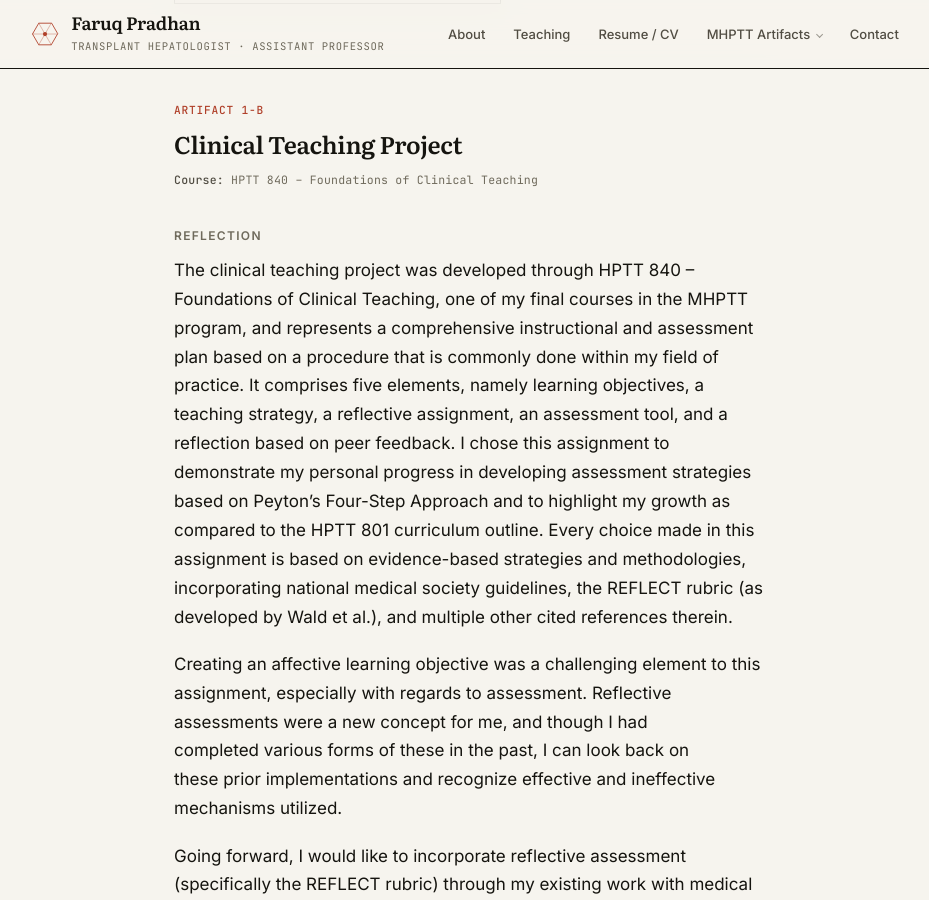
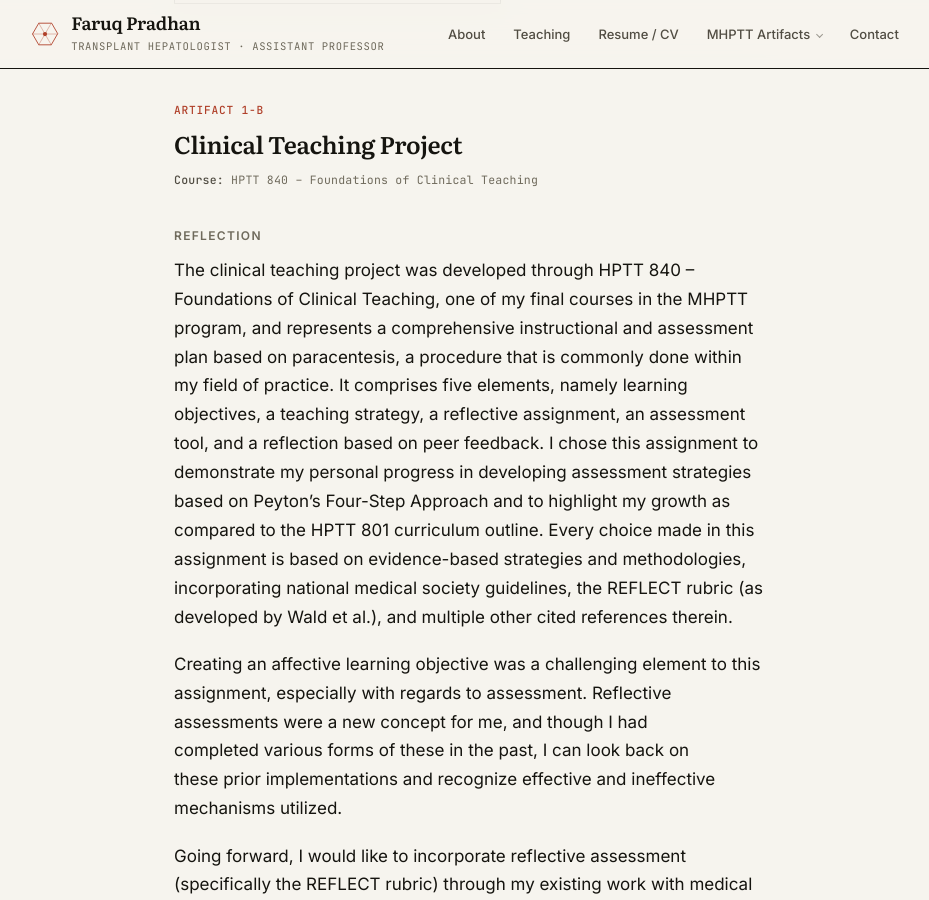
Before and after one commit to fpradhan/fpradhan.github.io, a Jekyll site: the page built from _competencies/1-instructional-methods.md, in a window 1280 px wide and 900 px high, scrolled down 1587 px. Shown: the whole window, without its empty margins (170-1099 px from the left). Built offline with Jekyll 4.4.1, drawn with Linux system fonts in a browser that asks for light colours.

Commit message:
Name paracentesis in 1-B and drop the added sentence from 2-A
1-B's plan is now "based on paracentesis, a procedure that is commonly
done within my field of practice", keeping the clause as an appositive.

The design-decision sentence added to 2-A in the previous commit is
removed at Faruq's request.

1-B 210 to 211 words, 2-A 242 back to 212. Both inside 200 to 300.

Co-Authored-By: Claude Opus 5 <noreply@anthropic.com>
Claude-Session: https://claude.ai/code/session_01SajNJDGDkt5q5fCgsPRcNk

```diff
--- a/_competencies/1-instructional-methods.md
+++ b/_competencies/1-instructional-methods.md
@@ -75,14 +75,14 @@ onward.
 
 The clinical teaching project was developed through HPTT 840 – Foundations of Clinical Teaching,
 one of my final courses in the MHPTT program, and represents a comprehensive instructional and
-assessment plan based on a procedure that is commonly done within my field of practice. It
-comprises five elements, namely learning objectives, a teaching strategy, a reflective assignment,
-an assessment tool, and a reflection based on peer feedback. I chose this assignment to
-demonstrate my personal progress in developing assessment strategies based on Peyton's Four-Step
-Approach and to highlight my growth as compared to the HPTT 801 curriculum outline. Every choice
-made in this assignment is based on evidence-based strategies and methodologies, incorporating
-national medical society guidelines, the REFLECT rubric (as developed by Wald et al.), and
-multiple other cited references therein.
+assessment plan based on paracentesis, a procedure that is commonly done within my field of
+practice. It comprises five elements, namely learning objectives, a teaching strategy, a
+reflective assignment, an assessment tool, and a reflection based on peer feedback. I chose this
+assignment to demonstrate my personal progress in developing assessment strategies based on
+Peyton's Four-Step Approach and to highlight my growth as compared to the HPTT 801 curriculum
+outline. Every choice made in this assignment is based on evidence-based strategies and
+methodologies, incorporating national medical society guidelines, the REFLECT rubric (as developed
+by Wald et al.), and multiple other cited references therein.
 
 Creating an affective learning objective was a challenging element to this assignment, especially
 with regards to assessment. Reflective assessments were a new concept for me, and though I had
```
Also changed, not shown: _competencies/2-innovation-in-teaching.md (+1 -3 lines).
